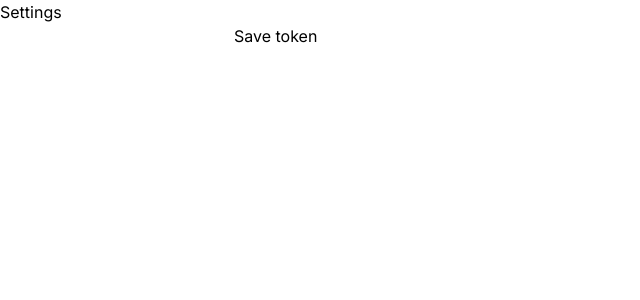
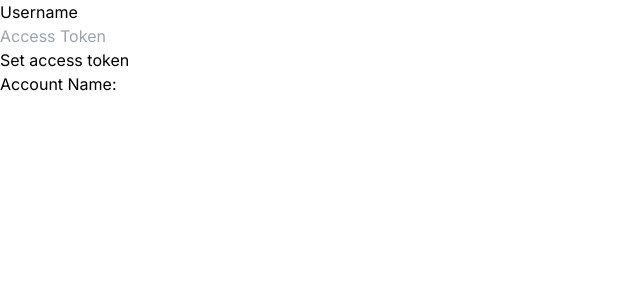
Before and after one commit to clagiordano/gw2-progress, a Next.js app: page /settings in a window 1280 px wide. Shown: the top 300 px of the page, without its empty margins (0-640 px from the left). Built offline with nearby package versions, Linux system fonts and the light colour scheme; what @material-tailwind/html would draw is missing.

Commit message:
Refactor to useform state and render initial data

```diff
--- a/app/actions.ts
+++ b/app/actions.ts
@@ -0,0 +1,33 @@
+'use server';
+
+const baseURL = 'https://api.guildwars2.com/v2';
+const baseConfig = {
+	headers: {
+		'Content-Type': 'application/json'
+	}
+};
+
+export interface IAccount {
+	name: string;
+}
+
+export async function getAccountInfo(prevState: IAccount, formData: FormData): Promise<IAccount> {
+	const accessToken = formData.get('accessToken') as string;
+
+	const options = { ...baseConfig, headers: { ...baseConfig.headers, Authorization: `Bearer ${accessToken}` } };
+	const resp = await fetch(`${baseURL}/account`, options);
+
+	let data = await resp.json();
+
+	if (resp.ok) {
+		const wdata = await fetch(`${baseURL}/worlds/${data.world}`, options);
+		if (wdata.ok) {
+			/**
+			 * If the world exists, replace the id with the full object
+			 */
+			data.world = await wdata.json();
+		}
+	}
+
+	return data;
+}
--- a/app/settings/page.tsx
+++ b/app/settings/page.tsx
@@ -1,54 +1,72 @@
-const baseURL = 'https://api.guildwars2.com/v2';
-const baseConfig = {
-	headers: {
-		'Content-Type': 'application/json'
-	}
+'use client';
+
+import { useFormState } from 'react-dom';
+import { useFormStatus } from 'react-dom';
+import { getAccountInfo, IAccount } from '@/app/actions';
+
+const initialState: IAccount = {
+	name: ''
 };
 
 export default function Page() {
-	async function getAccountInfo(token: string) {
-		'use server';
-
-		const options = { ...baseConfig, headers: { ...baseConfig.headers, Authorization: `Bearer ${token}` } };
-		const resp = await fetch(`${baseURL}/account`, options);
-
-		let data = await resp.json();
-
-		if (resp.ok) {
-			const wdata = await fetch(`${baseURL}/worlds/${data.world}`, options);
-			if (wdata.ok) {
-				/**
-				 * If the world exists, replace the id with the full object
-				 */
-				data.world = await wdata.json();
-			}
-		}
-
-		return data;
-	}
-
-	async function setAccessToken(formData: FormData) {
-		'use server';
-
-		const accessToken = formData.get('accessToken') as string;
-		// mutate data
-		// revalidate cache
-
-		const info = await getAccountInfo(accessToken);
-		console.log('resp', info);
-	}
+	const [state, formAction] = useFormState(getAccountInfo, initialState);
+	const { pending } = useFormStatus();
 
 	return (
-		<div className="w-full max-w-xs">
-			<h1>Settings</h1>
-			<form className="bg-white shadow-md rounded px-8 pt-6 pb-8 mb-4" action={setAccessToken}>
-				<input
-					className="shadow appearance-none border rounded w-full py-2 px-3 text-gray-700 leading-tight focus:outline-none focus:shadow-outline"
-					type="text"
-					name="accessToken"
-				/>
-				<button type="submit">Save token</button>
+		// <div className="w-full max-w-xs">
+		// 	<h1>Settings</h1>
+
+		// 	<form className="bg-white shadow-md rounded px-8 pt-6 pb-8 mb-4" action={formAction}>
+		// 		<input
+		// 			className="shadow appearance-none border rounded w-full py-2 px-3 text-gray-700 leading-tight focus:outline-none focus:shadow-outline"
+		// 			type="text"
+		// 			name="accessToken"
+		// 		/>
+		// 		<button type="submit" aria-disabled={pending} className="align-middle select-none font-sans font-bold text-center uppercase transition-all disabled:opacity-50 disabled:shadow-none disabled:pointer-events-none text-xs py-3 px-6 rounded-lg bg-gradient-to-tr from-gray-900 to-gray-800 text-white shadow-md shadow-gray-900/10 hover:shadow-lg hover:shadow-gray-900/20 active:opacity-[0.85] flex items-center gap-3">
+		// 			Set access token
+		// 		</button>
+		// 	</form>
+
+		// 	<hr />
+
+		// 	<h1>Account Name: {state?.name}</h1>
+		// </div>
+
+		<div>
+			<form action={formAction}>
+				<div className="space-y-12">
+					<div className="border-b border-gray-900/10 pb-12">
+						<div className="mt-10 grid grid-cols-1 gap-x-6 gap-y-8 sm:grid-cols-6">
+							<div className="sm:col-span-4">
+								<label htmlFor="username" className="block text-sm font-medium leading-6 text-gray-900">
+									Username
+								</label>
+								<div className="mt-2">
+									<div className="flex rounded-md shadow-sm ring-1 ring-inset ring-gray-300 focus-within:ring-2 focus-within:ring-inset focus-within:ring-indigo-600 sm:max-w-md">
+										<input
+											type="text"
+											name="accessToken"
+											id="accessToken"
+											autoComplete="accessToken"
+											className="block flex-1 border-0 bg-transparent py-1.5 pl-1 text-gray-900 placeholder:text-gray-400 focus:ring-0 sm:text-sm sm:leading-6"
+											placeholder="Access Token"
+										/>
+									</div>
+								</div>
+							</div>
+						</div>
+					</div>
+					<button
+						type="submit"
+						aria-disabled={pending}
+						className="rounded-md bg-indigo-600 px-3 py-2 text-sm font-semibold text-white shadow-sm hover:bg-indigo-500 focus-visible:outline focus-visible:outline-2 focus-visible:outline-offset-2 focus-visible:outline-indigo-600"
+					>
+						Set access token
+					</button>
+				</div>
 			</form>
+
+			<h1>Account Name: {state?.name}</h1>
 		</div>
 	);
 }
```
